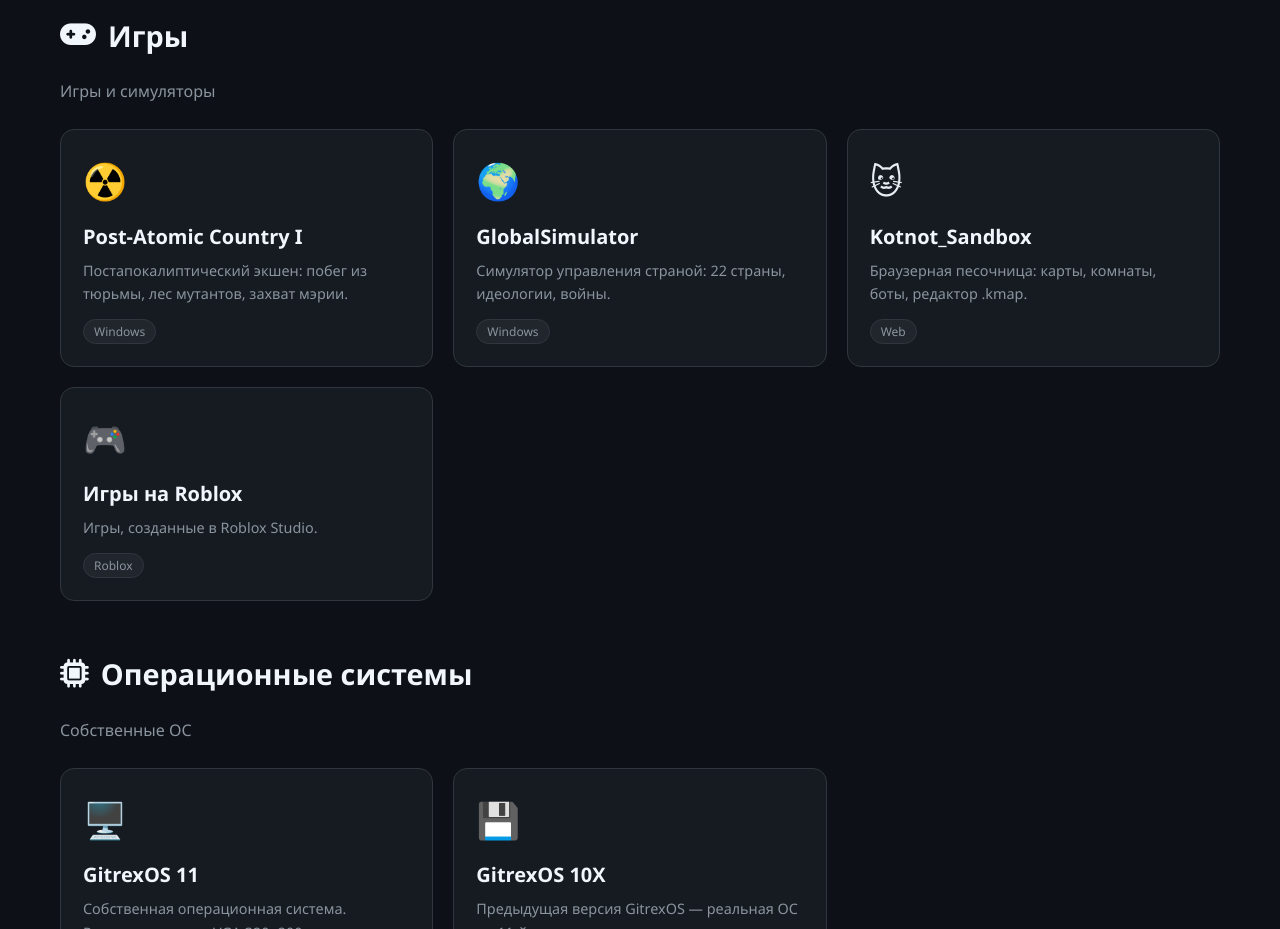
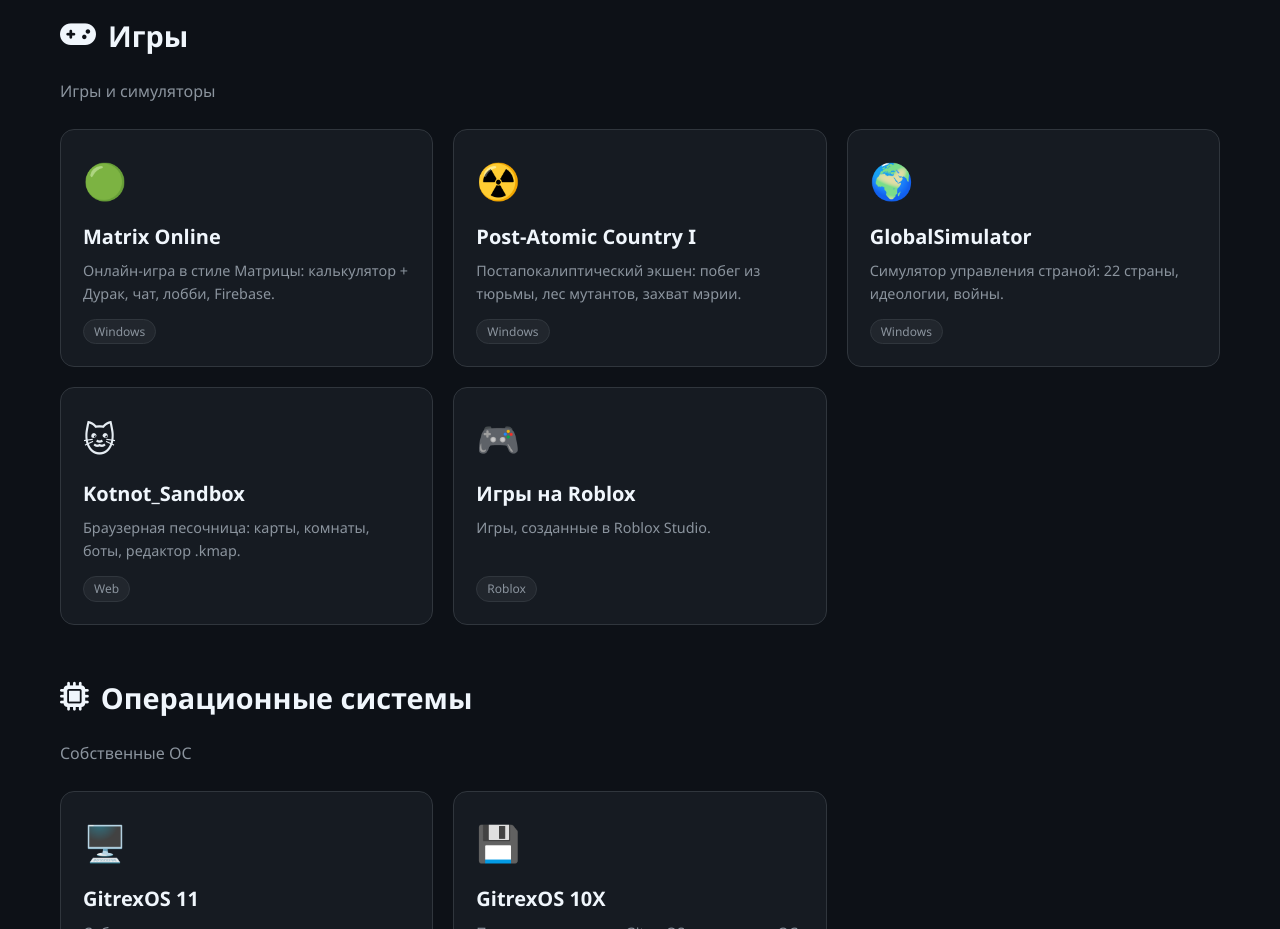
Before and after one commit to Kotnot-Projects/site, a plain HTML site: page index.html in a window 1280 px wide. Shown: the part 1200-2129 px from the top of the page. Drawn offline with Linux system fonts and the light colour scheme.

Commit message:
Update index.html

```diff
--- a/index.html
+++ b/index.html
@@ -4,6 +4,7 @@
 <meta charset="UTF-8">
 <meta name="viewport" content="width=device-width, initial-scale=1.0">
 <title>Kotnot-Projects</title>
+<link rel="icon" type="image/png" href="index.png">
 <link rel="stylesheet" href="https://cdnjs.cloudflare.com/ajax/libs/font-awesome/6.4.0/css/all.min.css">
 <style>
 *{margin:0;padding:0;box-sizing:border-box}
@@ -294,6 +295,42 @@ const APPS = {
   },
 
   /* ============ ИГРЫ ============ */
+  matrixonline: {
+    category: 'games', icon: '🟢',
+    title: 'Matrix Online',
+    short: 'Онлайн-игра в стиле Матрицы: калькулятор + Дурак, чат, лобби, Firebase.',
+    desc: 'Matrix Online — многопользовательская онлайн-игра в стиле Матрицы, объединяющая калькулятор и карточную игру «Дурак». Игроки создают лобби, общаются в чате с реакциями, редактированием и ответами, решают математические примеры (результаты летят в чат) и сражаются в «Дурака» на 2–4 игрока. Всё синхронизируется через Firebase Realtime Database в реальном времени. Есть кастомные аватары, темы оформления, цвет ника, роли админов и логи событий.',
+    platforms: ['Windows'], version: '1.0',
+    features: [
+      'Онлайн-лобби на 2–4 игрока (Firebase Realtime DB)',
+      'Чат с реакциями (👍❤️😂😮😢🔥)',
+      'Ответы на сообщения, редактирование и удаление',
+      'Индикатор «печатает…»',
+      'Система профилей: аватар, цвет ника, био',
+      '4 темы оформления: dark, light, forest, space',
+      'Безопасный калькулятор на AST (sin/cos/tan/log/ln/√/π/!/%)',
+      'Кнопка «Отправить результат» — результат уходит в чат лобби',
+      'Карточная игра «Дурак» на 2–4 игрока',
+      'Козырь, атака/защита, «Бито», «Взять», раздача до 6 карт',
+      'Роли админов: повышение/понижение прямо из лобби',
+      'Логи событий лобби с временными метками',
+      'Heartbeat и очистка офлайн-игроков',
+      'Синхронизация состояния каждые 2 секунды'
+    ],
+    requirements: [
+      'Операционная система: Windows 10 / 11 (также работает на Linux и macOS при наличии Python 3.9+).',
+      'Python: 3.9 или новее.',
+      'Библиотеки: tkinter (встроен), Pillow, pyrebase4.',
+      'Интернет: обязателен — игра синхронизируется через Firebase Realtime Database.',
+      'Firebase: используется публичная база проекта (apiKey / databaseURL уже вшиты).',
+      'Оперативная память: минимум 2 ГБ.',
+      'Место на диске: около 50 МБ + папки avatars/ и stickers/ с картинками.'
+    ],
+    guide: 'Для запуска: установи Python 3.9+, затем выполни в терминале: pip install pillow pyrebase4. Скачай архив, распакуй, положи рядом папки avatars/ и stickers/ (если есть) и запусти main.py. При первом запуске подключение к Firebase проверяется автоматически — в консоли появится "Firebase OK".',
+    downloads: [
+      { label: 'Скачать Matrix Online (Windows)', icon: 'download', link: 'https://drive.google.com/file/d/1ljXR4V6gYQIODYtrl2s2lbU8hvujrZXU/view?usp=sharing' }
+    ]
+  },
   postatomic: {
     category: 'games', icon: '☢️',
     title: 'Post-Atomic Country I',
```
